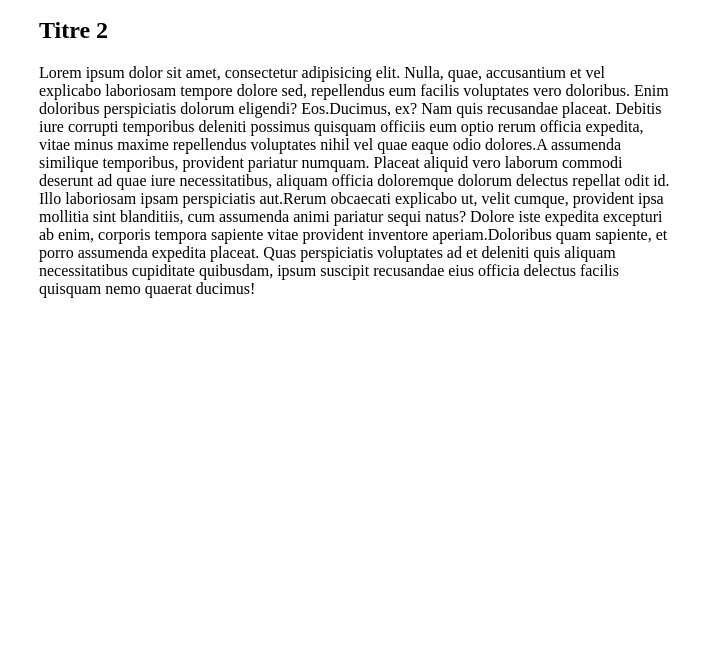
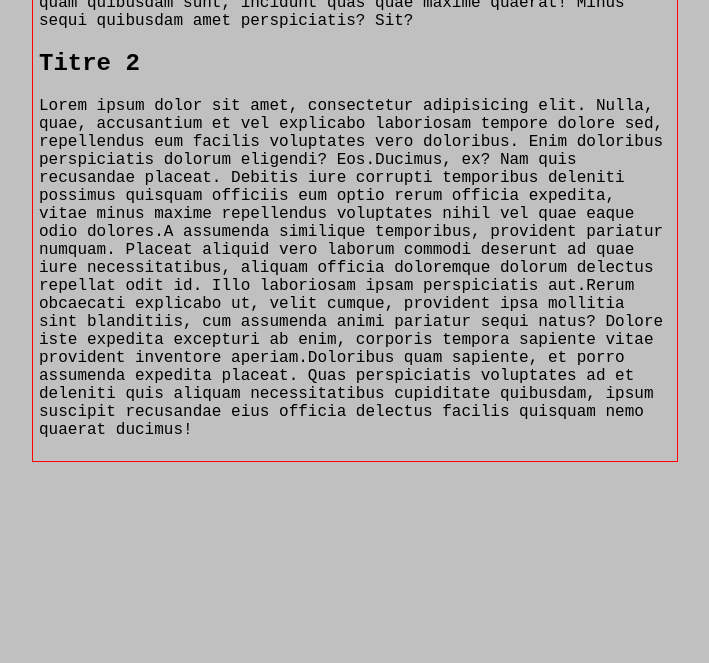
Before and after one commit to pcharli/git-wi34, a website: page index.html in a window 1280 px wide. Shown: the part 137-800 px from the top of the page, without its empty margins (285-994 px from the left). Drawn offline with Linux system fonts and the light colour scheme.

Commit message:
add style

```diff
--- a/style.css
+++ b/style.css
@@ -1,4 +1,11 @@
 main {
     width: 50%;
     margin: auto;
+    border: 1px solid red;
+    padding: 6px;
 }
+
+body {
+    font-family: 'Courier New', Courier, monospace;
+    background-color: silver;
+}
```
